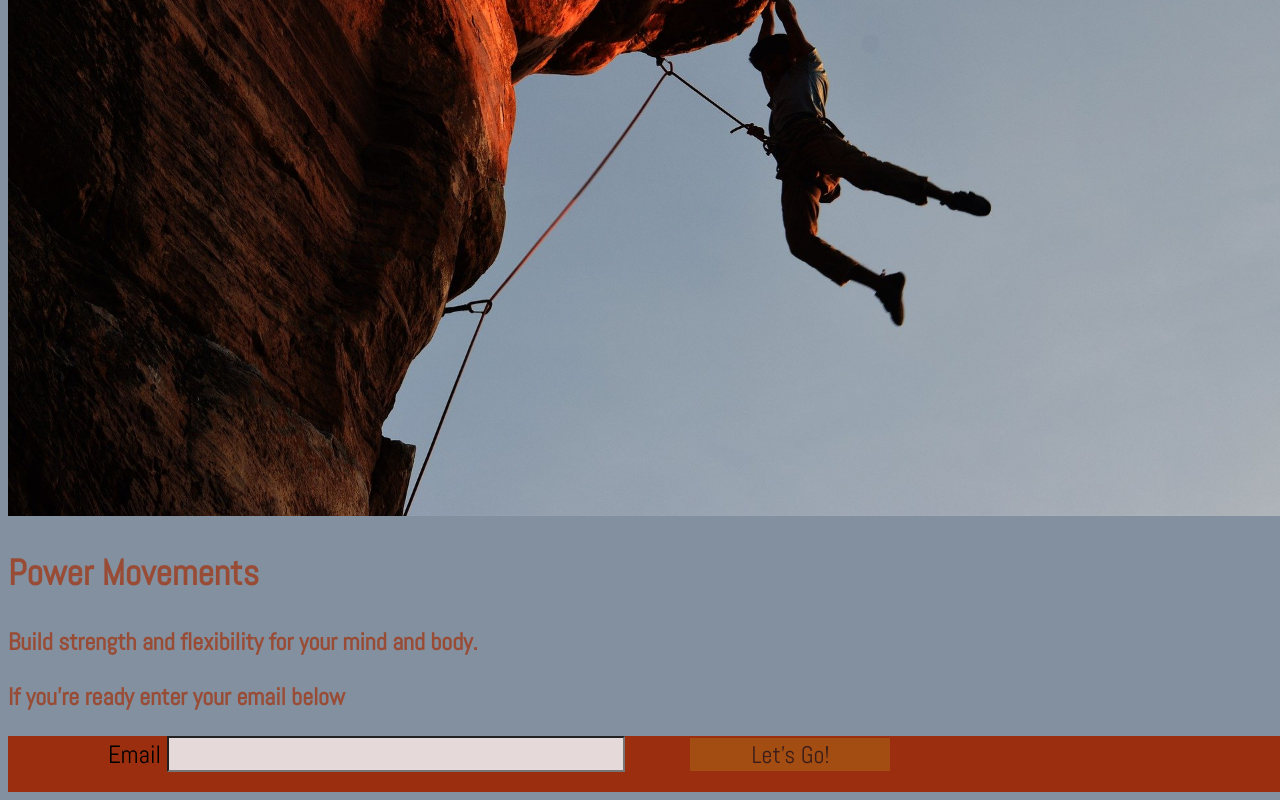
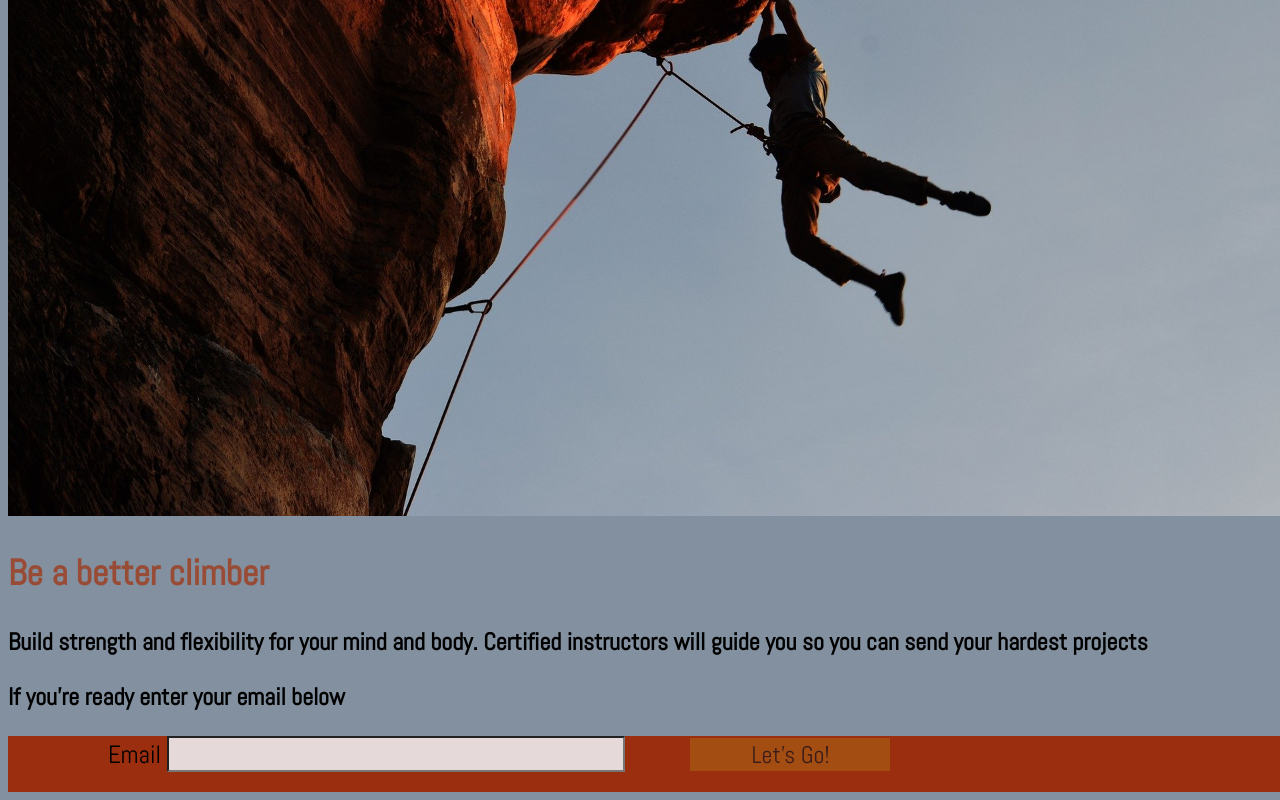
Before and after one commit to belliott15/Product-Launch, a plain HTML site: page index.html in a window 1280 px wide. Shown: the part 345-1145 px from the top of the page. Drawn offline with Linux system fonts and the light colour scheme.

```diff
--- a/global.css
+++ b/global.css
@@ -22,14 +22,17 @@
     font-size: x-large;
     background-color: var(--light-slate-gray);
     display: block;
-    margin-block-start: 1em;
-    margin-block-end: 1em;
-    margin-inline-start: 0px;
-    margin-inline-end: 0px;
+
+}
 }
 #main {
     font-weight: 900;
+    color: black;
 
+}
+
+#description {
+    color: black;
 }
 
 #email {
--- a/index.html
+++ b/index.html
@@ -10,10 +10,11 @@
 <body id="body">
     <img id="rock-image" src="./Rock-climbing.jpg" alt="Rock-climbing"/>
     <section id="info">
-        <h1 id="main"><b>Power Movements</b></h1>
-        <p>Build strength and flexibility for your mind and body.
+        <h1 id="main"><b>Be a better climber</b></h1>
+        <p id="description">Build strength and flexibility for your mind and body.
+           Certified instructors will guide you so you can send your hardest projects
         </p>
-        <p>If you're <b>ready</b> enter your email below</p>
+        <p id='description'>If you're <b>ready</b> enter your email below</p>
     </section>
     <form id="form">
         <label for="email">Email</label>
```
